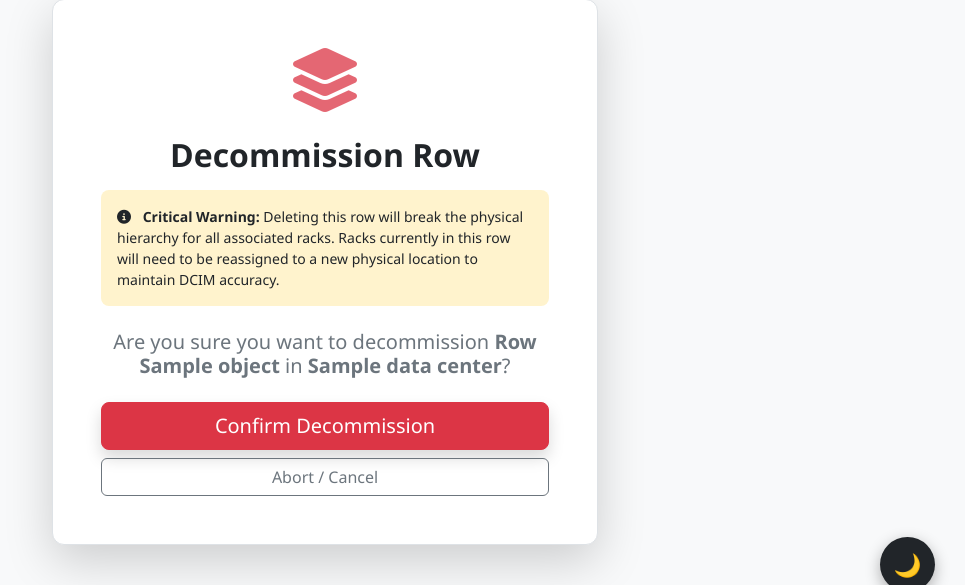
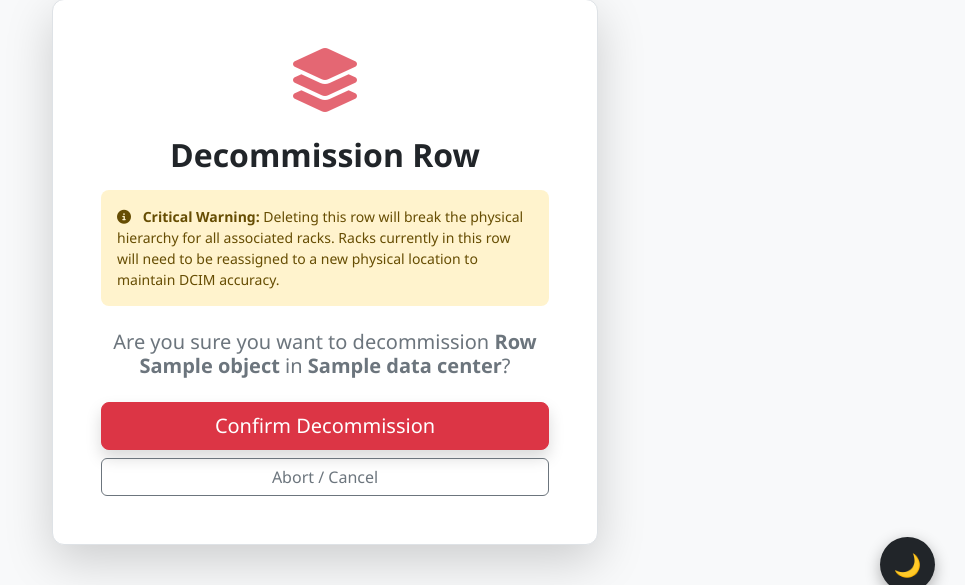
Before and after one commit to frantek/NetDevFlow, a Django app: template inventory/templates/inventory/row_confirm_delete.html in a window 1280 px wide. Shown: the part 178-763 px from the top of the page, without its empty margins (315-1280 px from the left). Run offline with Django 5.2, Linux system fonts and the light colour scheme; the template is opened without the code that fills it: most values are stand-ins (such as "Sample title", 1, 10 or a date in 2020).

Commit message:
Update alert styles in confirmation templates for consistent theming and clarity

```diff
--- a/inventory/templates/inventory/rack_confirm_delete.html
+++ b/inventory/templates/inventory/rack_confirm_delete.html
@@ -11,7 +11,7 @@
                     <i class="fas fa-warehouse fa-4x text-danger opacity-75"></i>
                 </div>
                 <h2 class="fw-bold mb-3 theme-text-main">Decommission Rack</h2>
-                <div class="alert alert-warning border-0 bg-warning-subtle text-dark p-3 mb-4 rounded-3 text-start small">
+                <div class="alert alert-warning border-0 bg-warning-subtle theme-alert-warning p-3 mb-4 rounded-3 text-start small">
                     <i class="fas fa-info-circle me-2"></i>
                     <strong>Critical Warning:</strong> Deleting this rack will remove its physical association with all hardware. Any installed devices will be marked as <strong>"Unassigned"</strong> but will remain in your inventory.
                 </div>
--- a/inventory/templates/inventory/row_confirm_delete.html
+++ b/inventory/templates/inventory/row_confirm_delete.html
@@ -11,7 +11,7 @@
                     <i class="fas fa-layer-group fa-4x text-danger opacity-75"></i>
                 </div>
                 <h2 class="fw-bold mb-3 theme-text-main">Decommission Row</h2>
-                <div class="alert alert-warning border-0 bg-warning-subtle text-dark p-3 mb-4 rounded-3 text-start small">
+                <div class="alert alert-warning border-0 bg-warning-subtle theme-alert-warning p-3 mb-4 rounded-3 text-start small">
                     <i class="fas fa-info-circle me-2"></i>
                     <strong>Critical Warning:</strong> Deleting this row will break the physical hierarchy for all associated racks. Racks currently in this row will need to be reassigned to a new physical location to maintain DCIM accuracy.
                 </div>
```
